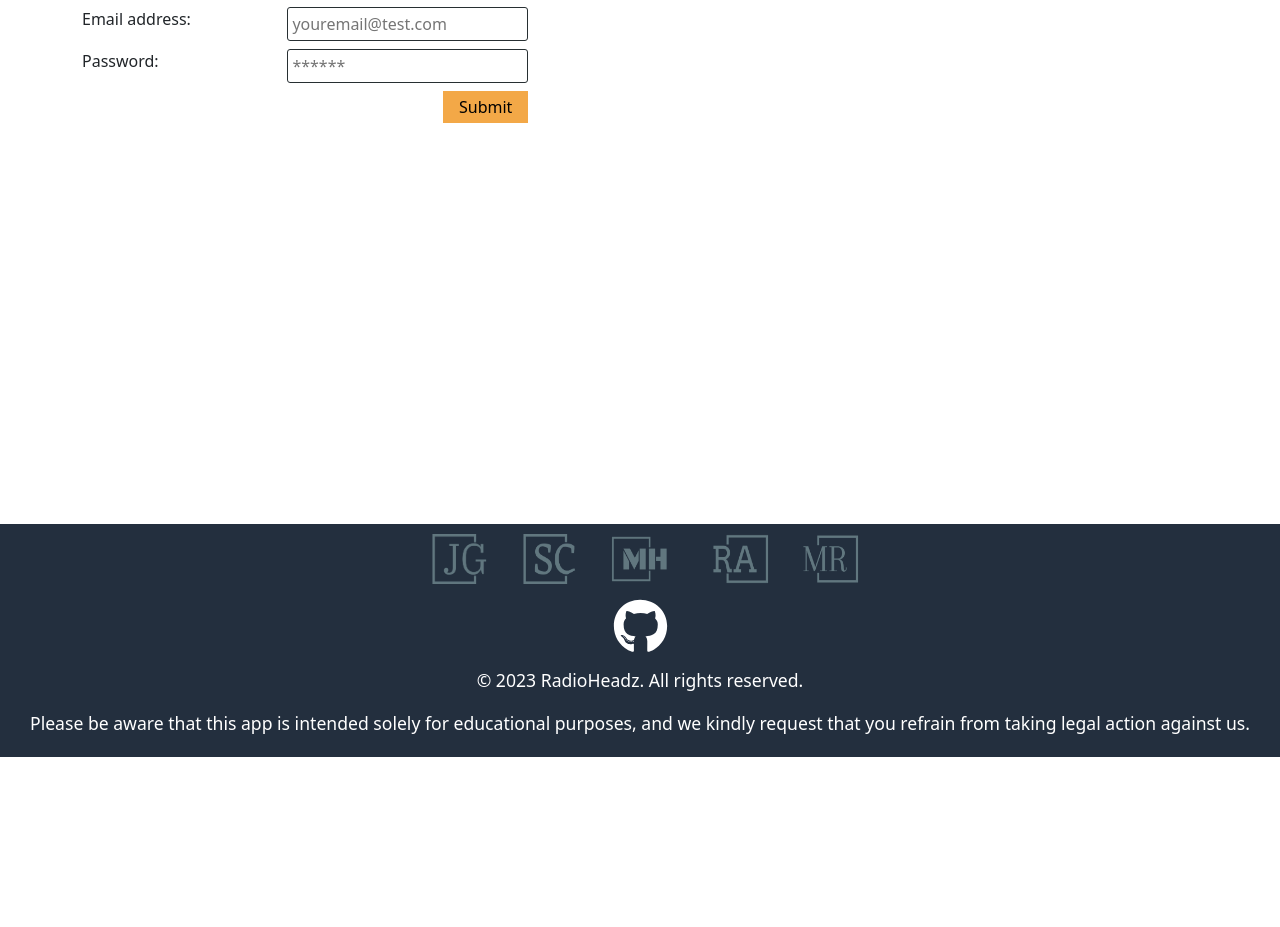
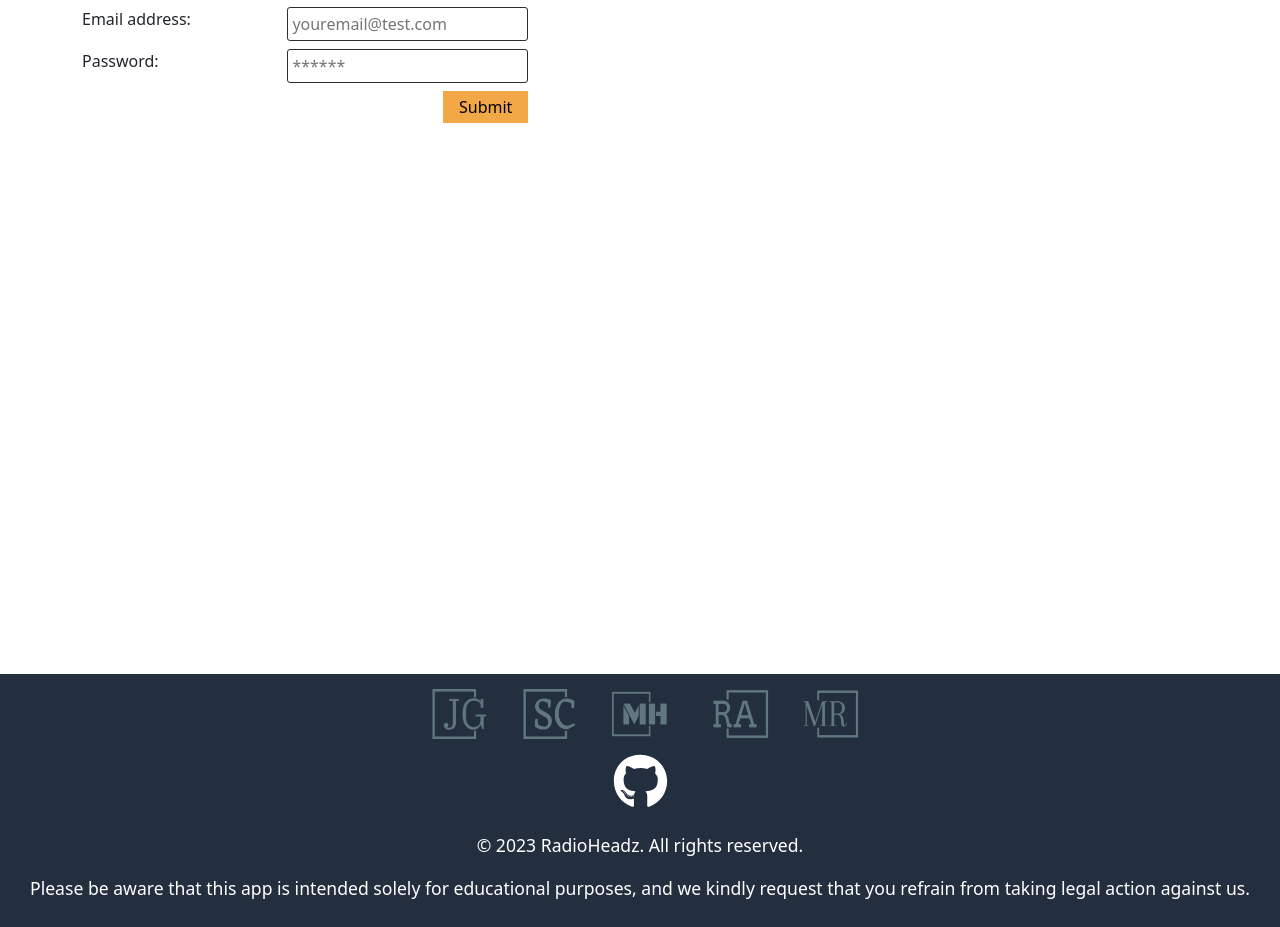
Before and after one commit to rambriz91/radioheadz, a React (Vite) app in the folder client/: page /login in a window 1280 px wide. Shown: the part 622-1549 px from the top of the page. Before the commit the page ends 1379 px from the top, so only its background shows below. Built offline with nearby package versions, Linux system fonts and the light colour scheme.

Commit message:
fixes on footer component

```diff
--- a/client/src/components/Footer.jsx
+++ b/client/src/components/Footer.jsx
@@ -4,16 +4,16 @@ import { FaGithub } from 'react-icons/fa';
 const PageWrapper = styled.div`
   display: flex;
   flex-direction: column;
-  min-height: 66vh;
+  min-height: 100vh;
 `;
 
 
 const FooterContainer = styled.footer`
 background-color: #232F3E;
 color: #fff;
-padding: 5px;
+padding: 10px;
 text-align: center;
-margin-top: 397px;
+margin-top: auto;
 `
 
 const AvatarContainer = styled.div`
@@ -25,9 +25,11 @@ const AvatarContainer = styled.div`
 
 
 const GitHubLink = styled.a`
+  display:flex;
   color: #fff;
   text-decoration: none;
   padding-bottom: 10px;
+  justify-content: center;
 
   &:hover {
     text-decoration: underline;
@@ -60,7 +62,6 @@ const Footer = () => {
           <a href="https://github.com/Marc01710" target="_blank" rel="noopener noreferrer"> <img src="./src/assets/images/MH.png" alt="Marc's GitHub Repo" style={imageStyle}></img> </a>
           <a href="https://github.com/rambriz91" target="_blank" rel="noopener noreferrer"> <img src="./src/assets/images/RA.png" alt="Rob's GitHub Repo" style={imageStyle}></img> </a>
           <a href="https://github.com/makandcheese04" target="_blank" rel="noopener noreferrer"> <img src="./src/assets/images/MR.png" alt="Makayla's GitHub Repo" style={imageStyle}></img> </a>
-          {/* Going to change the links for avatars to take to individual pages and the images of what we each want for our avatars */}
         </AvatarContainer>
 
 
```
